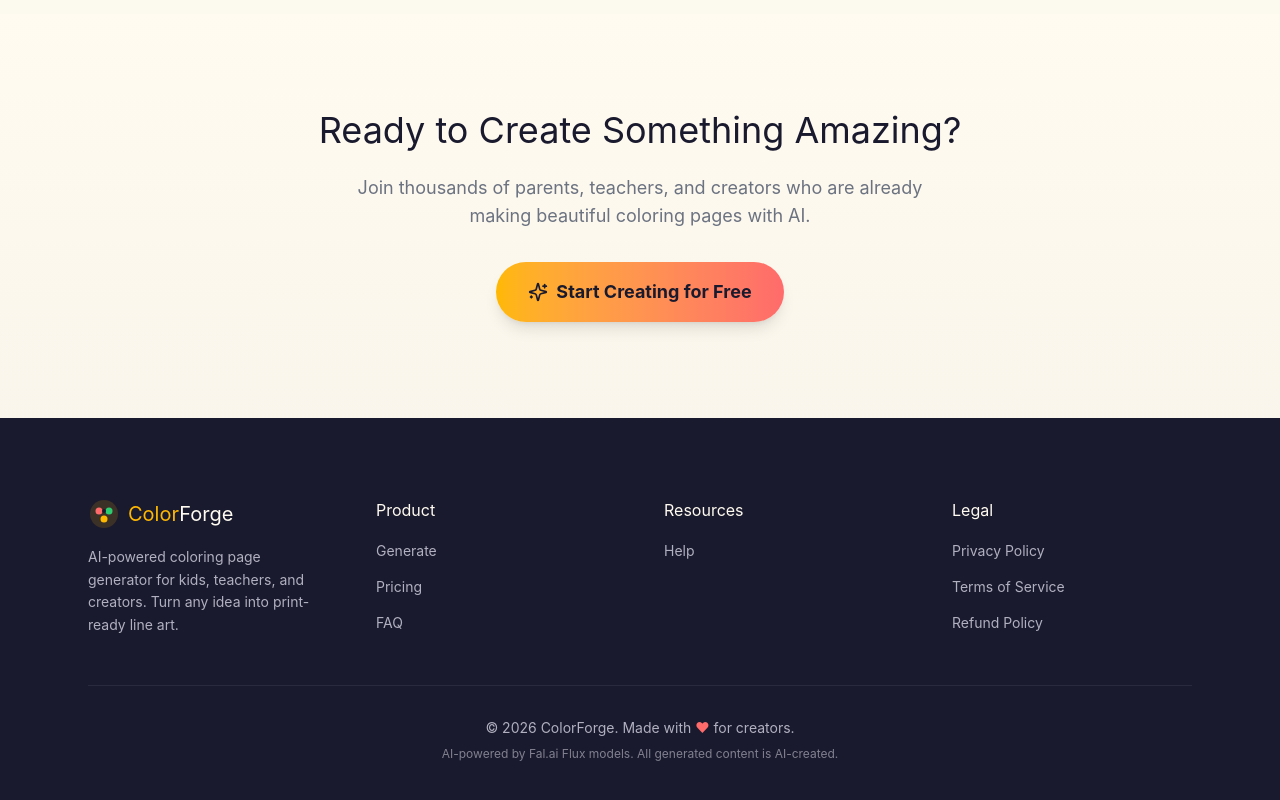
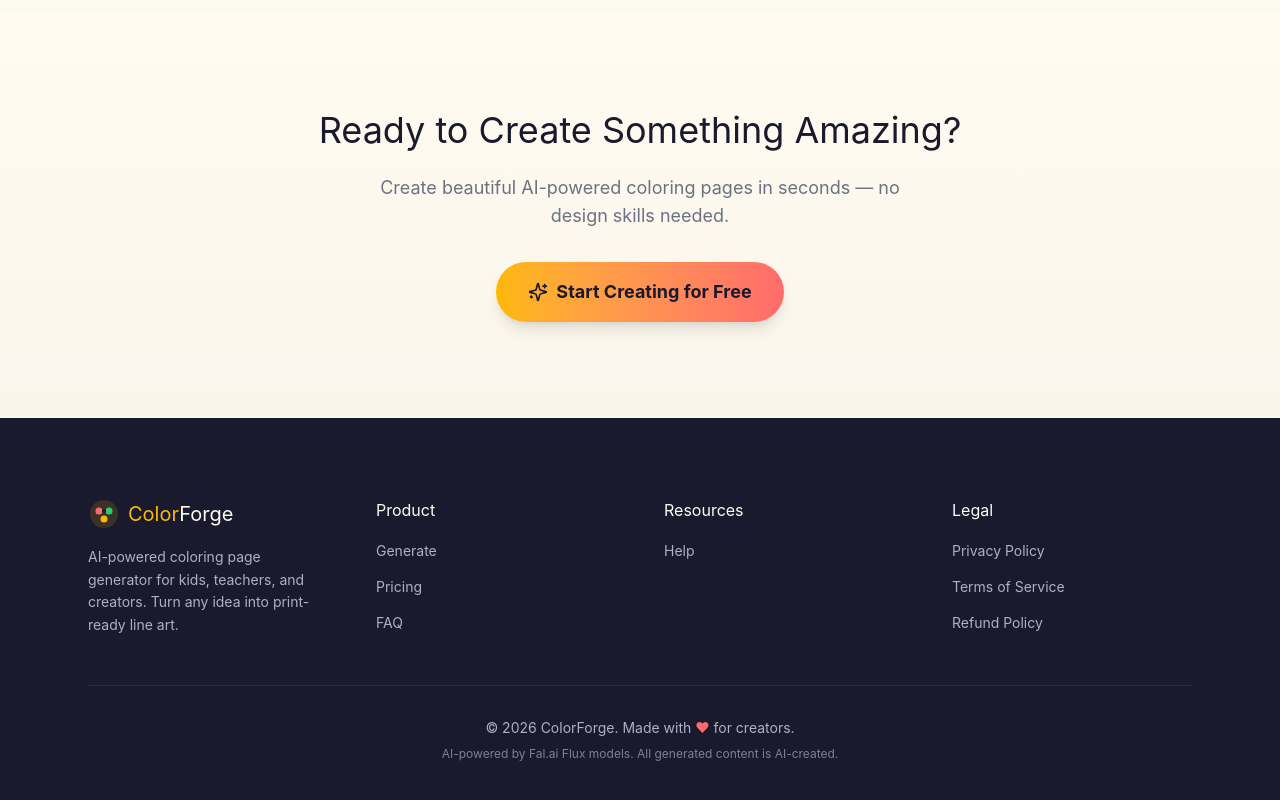
Before and after one commit to rinbs1120/pixcraftx, a Next.js app: page / in a window 1280 px wide. Shown: the part 5245-6045 px from the top of the page. Built offline with nearby package versions, Linux system fonts and the light colour scheme; no server answers; a web font is replaced by a local one.

Commit message:
fix: remove unsubstantiated user count claim per Creem review

```diff
--- a/src/components/sections/cta.tsx
+++ b/src/components/sections/cta.tsx
@@ -9,7 +9,7 @@ export function CTA() {
           Ready to Create Something Amazing?
         </h2>
         <p className="text-lg text-muted-foreground mb-8 max-w-xl mx-auto">
-          Join thousands of parents, teachers, and creators who are already making beautiful coloring pages with AI.
+          Create beautiful AI-powered coloring pages in seconds — no design skills needed.
         </p>
         <Link
           href="/generate"
```
